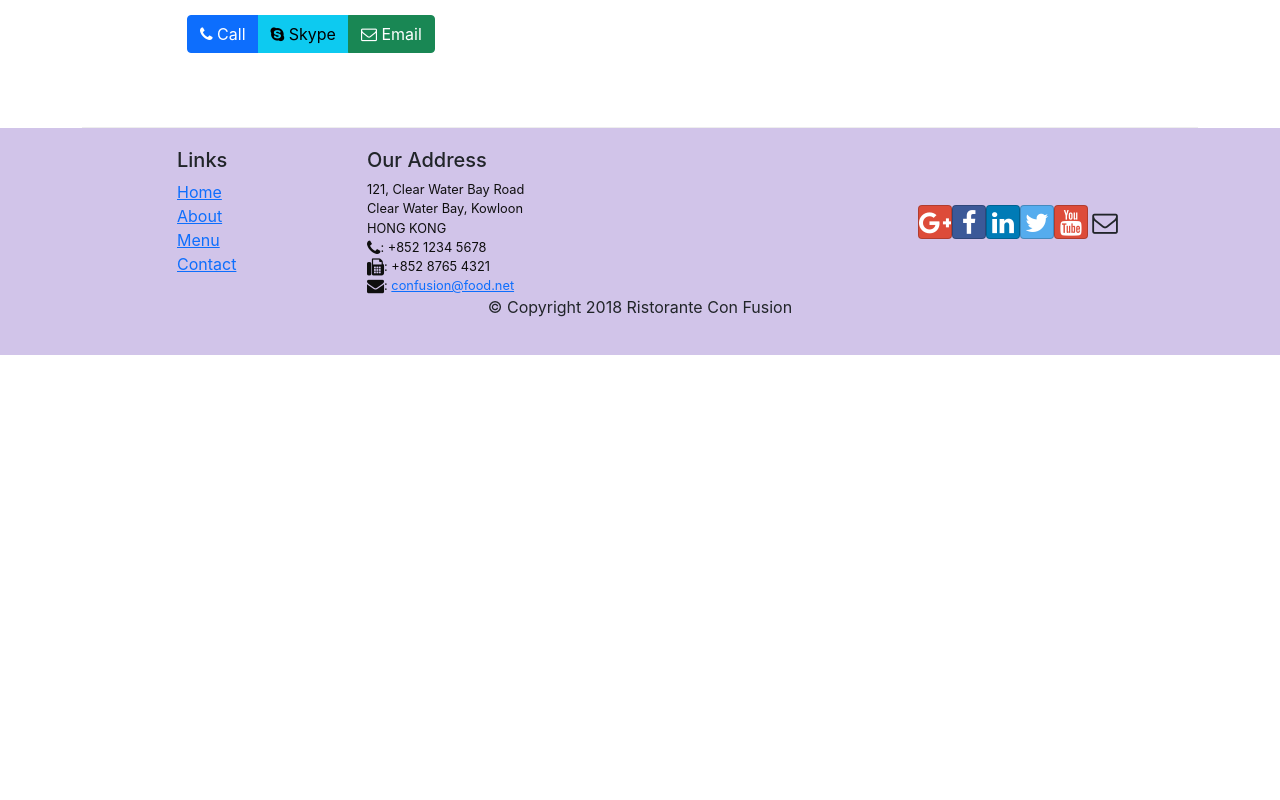
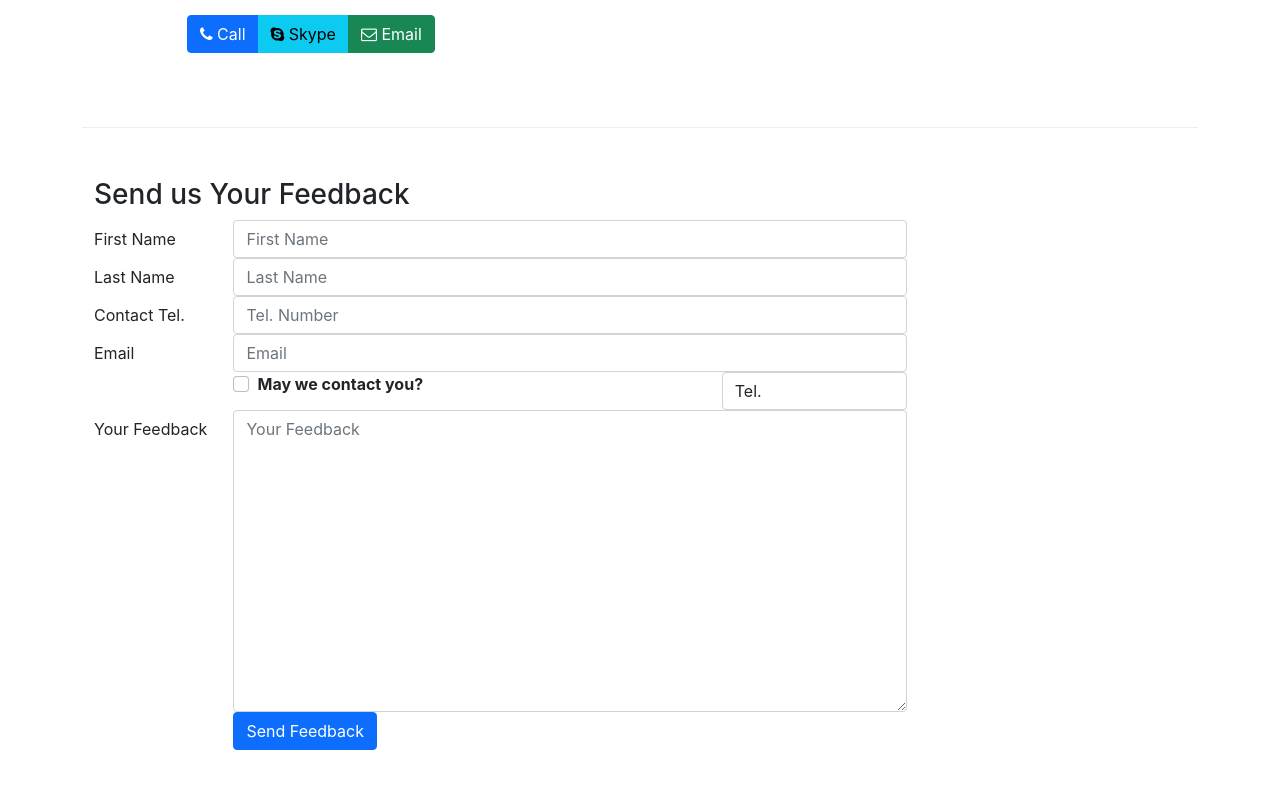
Before and after one commit to Adityan28/Ristorante-Con-Fusion, a React (Create React App) app: page /contactus in a window 1280 px wide. Shown: the part 720-1520 px from the top of the page. Before the commit the page ends 1075 px from the top, so only its background shows below. Built offline with nearby package versions, Linux system fonts and the light colour scheme.

Commit message:
Controlled Form added to the Contact Us page

```diff
--- a/src/components/AboutComponent.js
+++ b/src/components/AboutComponent.js
@@ -4,6 +4,7 @@
 
 function RenderLeader({leader}) {
   return (
+    <div className="col-12 mt-5">
       <Media>
           <Media left middle>
             <Media object src={leader.image} alt={leader.name} />
@@ -14,6 +15,7 @@
             <p>{leader.description}</p>
           </Media>
       </Media>
+    </div>
   );
 }
 
--- a/src/components/ContactComponent.js
+++ b/src/components/ContactComponent.js
@@ -1,8 +1,40 @@
-import React from 'react';
-import { Breadcrumb, BreadcrumbItem } from 'reactstrap';
+import React, { Component } from 'react';
+import { Breadcrumb, BreadcrumbItem, Button, Form, FormGroup, Label, Input, Col } from 'reactstrap';
 import { Link } from 'react-router-dom';
 
-function Contact(props) {
+class Contact extends Component {
+
+  constructor(props) {
+    super(props);
+    this.state = {
+      firstname: '',
+      lastname: '',
+      telnum: '',
+      email: '',
+      agree: false,
+      contactType: 'Tel.',
+      message: ''
+    };
+    this.handleSubmit = this.handleSubmit.bind(this);
+    this.handleInputChange = this.handleInputChange.bind(this);
+  }
+
+  handleInputChange(event) {
+    const target = event.target;
+    const value = target.type === 'checkbox' ? target.checked : target.value;
+    const name = target.name;
+    this.setState({
+      [name]: value
+    });
+  }
+
+  handleSubmit(event) {
+    console.log("Current State is: " + JSON.stringify(this.state));
+    alert("Current State is: " + JSON.stringify(this.state));
+    event.preventDefault();
+  }
+
+  render() {
     return(
       <div className="container">
         <div className="row">
@@ -41,8 +73,100 @@
             </div>
           </div>
         </div>
+        <div className="row row-content">
+          <div className="col-12">
+            <h3> Send us Your Feedback</h3>
+          </div>
+          <div className="col-12 col-md-9">
+            <Form onSubmit={this.handleSubmit}>
+              <FormGroup row>
+                <Label htmlFor="firstname" md={2}>First Name</Label>
+                <Col md={10}>
+                  <Input type="text" id="firstname" name="firstname"
+                    placeholder="First Name"
+                    value={this.state.firstname}
+                    onChange={this.handleInputChange} />
+                </Col>
+              </FormGroup>
+
+              <FormGroup row>
+                <Label htmlFor="lastname" md={2}>Last Name</Label>
+                <Col md={10}>
+                  <Input type="text" id="lastname" name="lastname"
+                    placeholder="Last Name"
+                    value={this.state.lastname}
+                    onChange={this.handleInputChange} />
+                </Col>
+              </FormGroup>
+
+              <FormGroup row>
+                <Label htmlFor="telnum" md={2}>Contact Tel.</Label>
+                <Col md={10}>
+                  <Input type="tel" id="telnum" name="telnum"
+                    placeholder="Tel. Number"
+                    value={this.state.telnum}
+                    onChange={this.handleInputChange} />
+                </Col>
+              </FormGroup>
+
+              <FormGroup row>
+                <Label htmlFor="email" md={2}>Email</Label>
+                <Col md={10}>
+                  <Input type="email" id="email" name="email"
+                    placeholder="Email"
+                    value={this.state.email}
+                    onChange={this.handleInputChange} />
+                </Col>
+              </FormGroup>
+
+              <FormGroup row>
+                <Col md={{size: 6, offset: 2}}>
+                  <FormGroup check>
+                    <Label check>
+                      <Input type="checkbox" name="agree"
+                        checked={this.state.agree}
+                        onChange={this.handleInputChange} /> {' '}
+                      <strong>May we contact you?</strong>
+                    </Label>
+                  </FormGroup>
+                </Col>
+
+                <Col md={{size: 3, offset: 1}}>
+                  <Input type="select" name="contactType"
+                    value={this.state.contactType}
+                    onChange={this.handleInputChange}>
+                    <option>Tel.</option>
+                    <option>Email</option>
+                  </Input>
+                </Col>
+
+              </FormGroup>
+
+              <FormGroup row>
+                <Label htmlFor="feedback" md={2}>Your Feedback</Label>
+                <Col md={10}>
+                  <Input type="textarea" id="message" name="message"
+                    placeholder="Your Feedback"
+                    rows="12"
+                    value={this.state.message}
+                    onChange={this.handleInputChange} />
+                </Col>
+              </FormGroup>
+
+              <FormGroup row>
+                <Col md={{size:10, offset:2}}>
+                  <Button type="submit" color="primary">
+                    Send Feedback
+                  </Button>
+                </Col>
+              </FormGroup>
+
+            </Form>
+          </div>
+        </div>
       </div>
     );
+  }
 }
 
 export default Contact;
```
